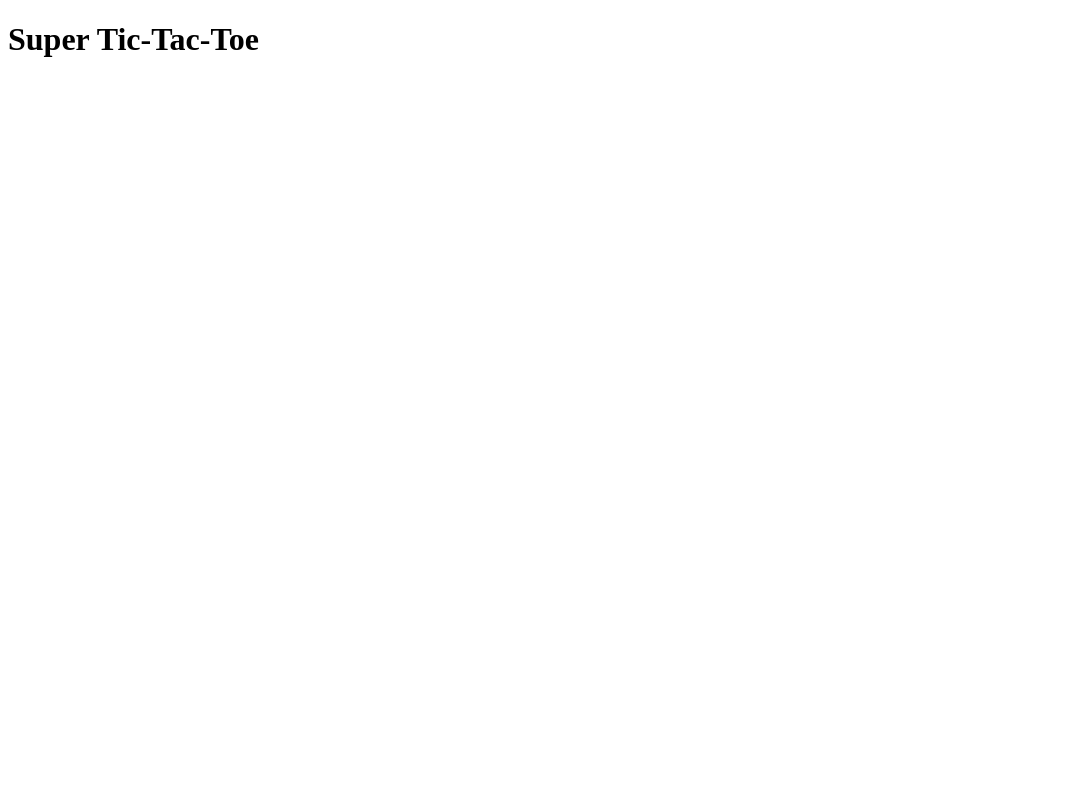
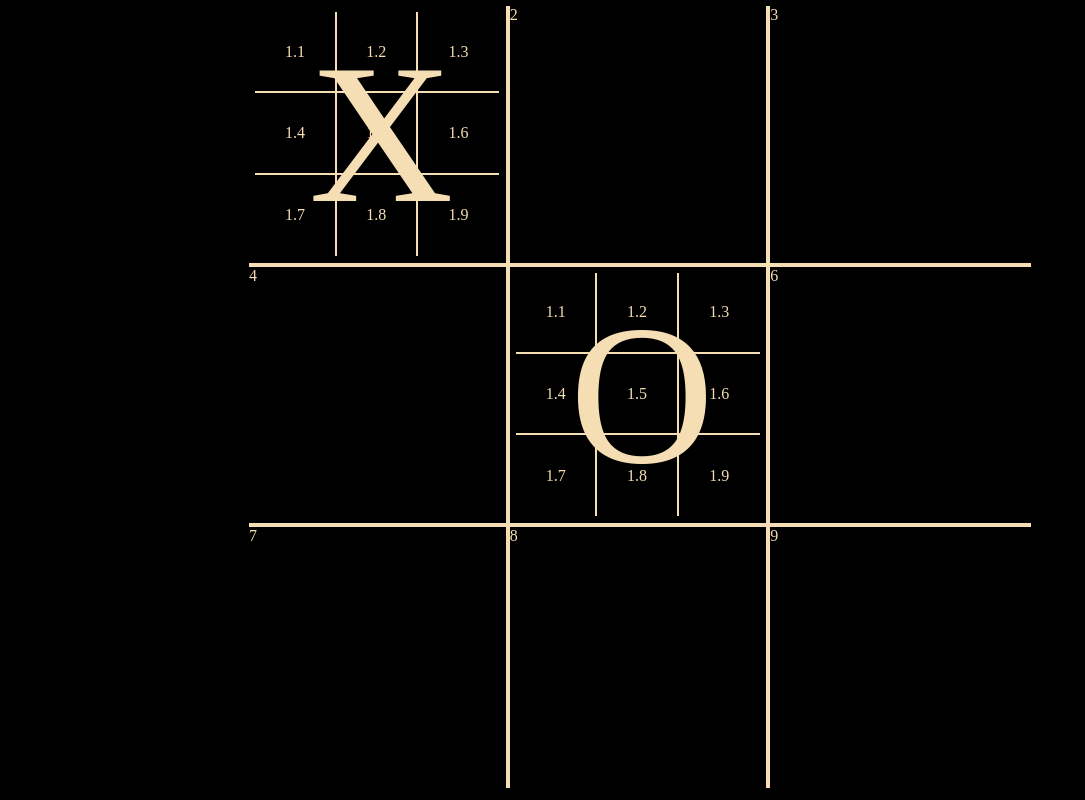
Before and after one commit to Akhand-99/SuperTicTacToe, a React (Vite) app in the folder super-tic-tac-toe/: page / in a window 1280 px wide. Shown: the whole page, without its empty margins (0-1085 px from the left). Built offline with nearby package versions, Linux system fonts and the light colour scheme.

Commit message:
Static HTML CSS layout created.

```diff
--- a/super-tic-tac-toe/src/App.jsx
+++ b/super-tic-tac-toe/src/App.jsx
@@ -2,11 +2,65 @@ import { useState } from "react";
 // import reactLogo from './assets/react.svg'
 // import viteLogo from '/vite.svg'
 // import './App.css'
+import "./css/styles1.css";
 
 function App() {
   return (
     <>
-      <h1>Super Tic-Tac-Toe</h1>
+      {/* <h1>Super Tic-Tac-Toe</h1> */}
+      <div className="main-grid-container">
+        <div className="main-grid-cell border-right border-bottom">
+          <div className="small-grid-container">
+            <div className="small-grid-cell border-right border-bottom">
+              1.1
+            </div>
+            <div className="small-grid-cell border-right border-bottom">
+              1.2
+            </div>
+            <div className="small-grid-cell border-bottom">1.3</div>
+            <div className="small-grid-cell border-right border-bottom">
+              1.4
+            </div>
+            <div className="small-grid-cell border-right border-bottom">
+              1.5
+            </div>
+            <div className="small-grid-cell border-bottom">1.6</div>
+            <div className="small-grid-cell border-right">1.7</div>
+            <div className="small-grid-cell border-right">1.8</div>
+            <div className="small-grid-cell">1.9</div>
+            <div className="overlay-small-board">X</div>
+          </div>
+        </div>
+        <div className="main-grid-cell border-right border-bottom">2</div>
+        <div className="main-grid-cell border-bottom">3</div>
+        <div className="main-grid-cell border-right border-bottom">4</div>
+        <div className="main-grid-cell border-right border-bottom">
+          <div className="small-grid-container">
+            <div className="small-grid-cell border-right border-bottom">
+              1.1
+            </div>
+            <div className="small-grid-cell border-right border-bottom">
+              1.2
+            </div>
+            <div className="small-grid-cell border-bottom">1.3</div>
+            <div className="small-grid-cell border-right border-bottom">
+              1.4
+            </div>
+            <div className="small-grid-cell border-right border-bottom">
+              1.5
+            </div>
+            <div className="small-grid-cell border-bottom">1.6</div>
+            <div className="small-grid-cell border-right">1.7</div>
+            <div className="small-grid-cell border-right">1.8</div>
+            <div className="small-grid-cell">1.9</div>
+            <div className="overlay-small-board">O</div>
+          </div>
+        </div>
+        <div className="main-grid-cell border-bottom">6</div>
+        <div className="main-grid-cell border-right">7</div>
+        <div className="main-grid-cell border-right">8</div>
+        <div className="main-grid-cell">9</div>
+      </div>
     </>
   );
 }
--- /dev/null
+++ b/super-tic-tac-toe/src/css/styles1.css
@@ -0,0 +1,72 @@
+body {
+    background-color: black;
+    color: wheat;
+    margin: 0 auto;
+}
+
+.main-grid-container {
+    display: grid;
+    grid-template-rows: repeat(3, 1fr);
+    grid-template-columns: repeat(3, 1fr);
+    height: calc(100dvh - 18px);
+    width: calc(100dvh - 18px);
+    margin: 0 auto;
+    /* border: 2px solid white; */
+    margin-top: 6px;
+}
+
+.main-grid-cell {
+    /* display: flex;
+    justify-content: center;
+    align-items: center; */
+}
+
+.border-right {
+    border-right: solid;
+}
+
+.border-bottom {
+    border-bottom: solid;
+}
+
+.main-grid-cell.border-right {
+    border-right-width: 4px;
+}
+
+.main-grid-cell.border-bottom {
+    border-bottom-width: 4px;
+}
+
+.small-grid-container {
+    display: grid;
+    grid-template-rows: repeat(3, 1fr);
+    grid-template-columns: repeat(3, 1fr);
+    height: 95%;
+    width: 95%;
+    position: relative;
+    margin: 0 auto;
+    margin-top: 6px;
+}
+
+.small-grid-cell {
+    display: flex;
+    justify-content: center;
+    align-items: center;
+}
+
+.small-grid-cell.border-right {
+    border-right-width: 2px;
+}
+
+.small-grid-cell.border-bottom {
+    border-bottom-width: 2px;
+}
+
+/* TODO: The below CSS works only for fullscreen laptop, not responsive, look into this later */
+.overlay-small-board {
+    position: absolute;
+    z-index: 100;
+    font-size: 200px;
+    left: 22%;
+    top: 3%;
+}
```
